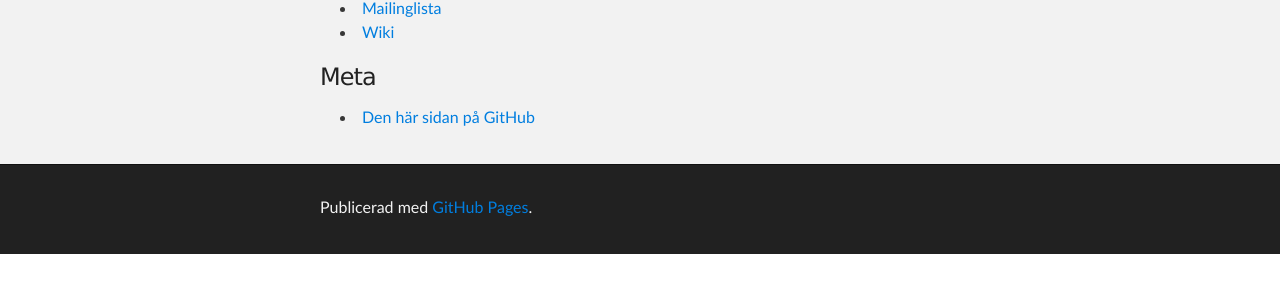
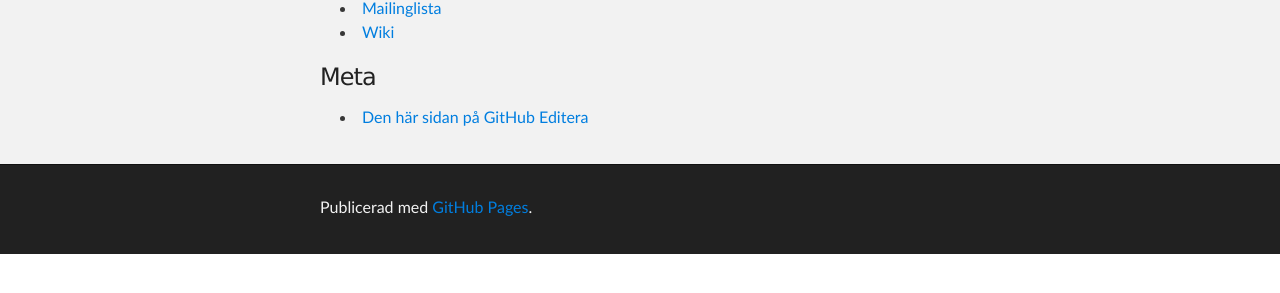
Before and after one commit to rails-se/rails-se.github.com, a Jekyll site: the page built from index.md, in a window 1280 px wide. Shown: the part 349-642 px from the top of the page. Built offline with Jekyll 4.4.1, drawn with Linux system fonts in a browser that asks for light colours.

Commit message:
Update index.md

```diff
--- a/index.md
+++ b/index.md
@@ -15,4 +15,4 @@ title: Ruby och Rails i Sverige
 * [Wiki](https://github.com/rails-se/rails-se.github.com/wiki)
 
 ### Meta
-* [Den här sidan på GitHub](https://github.com/rails-se/rails-se.github.com/)
+* [Den här sidan på GitHub](https://github.com/rails-se/rails-se.github.com/) [Editera](https://github.com/rails-se/rails-se.github.com/edit/master/index.md)
```
